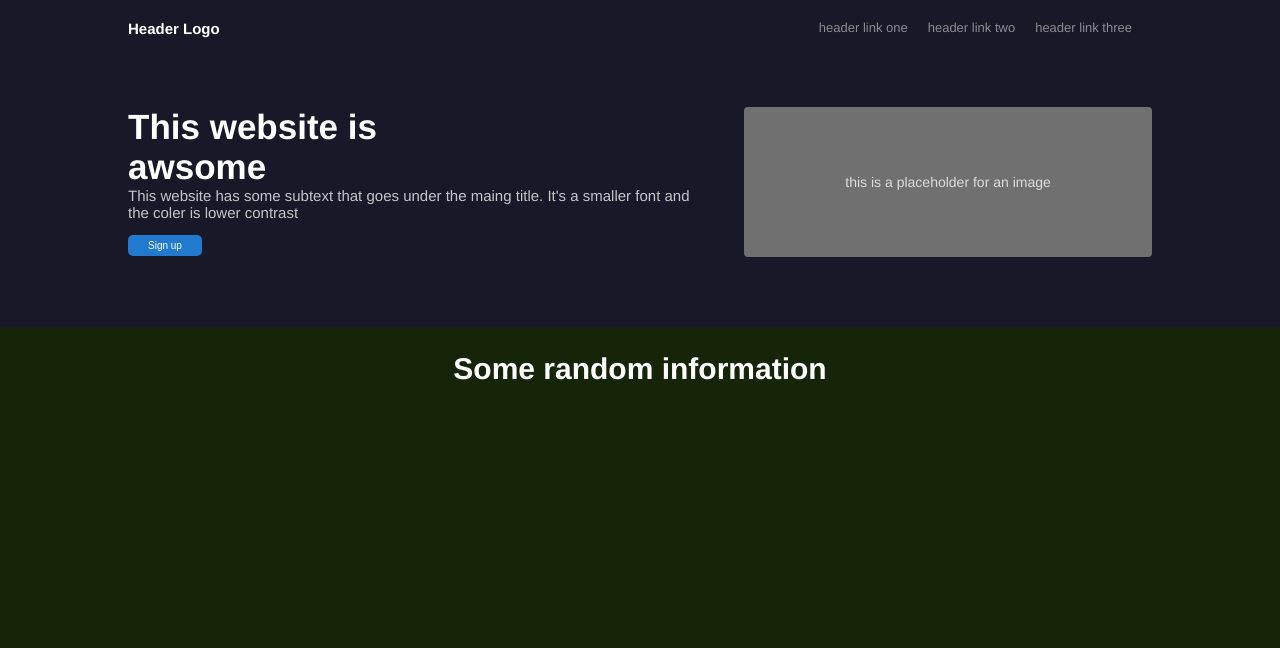
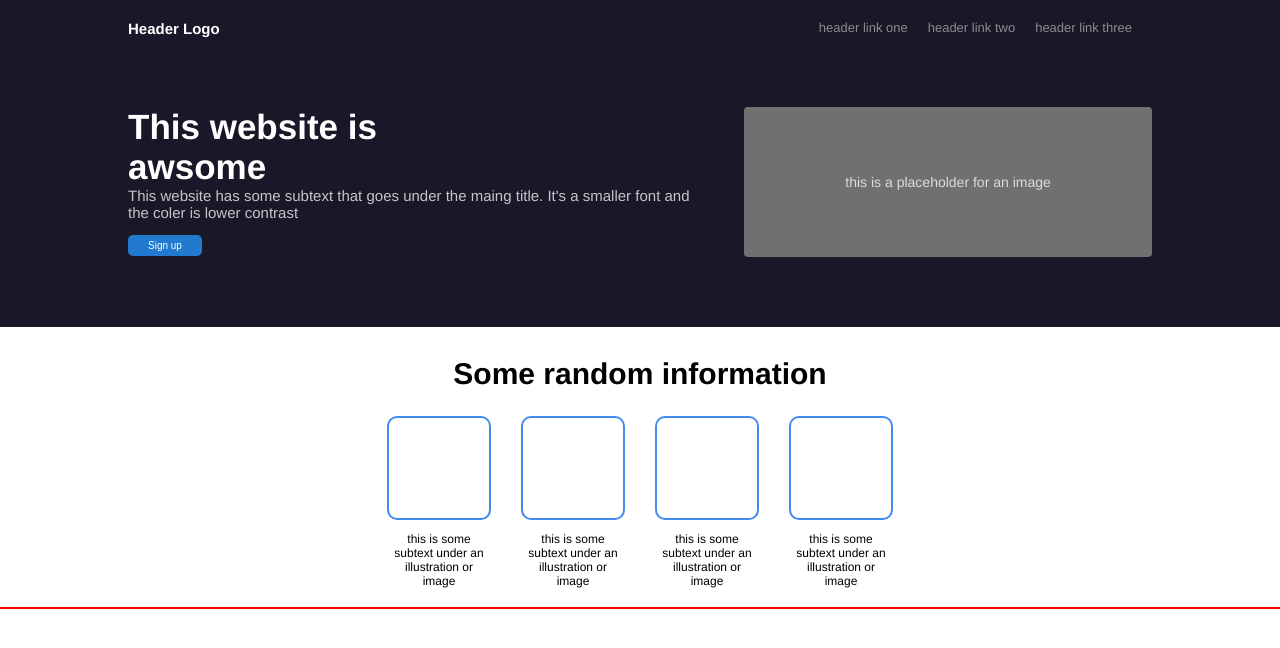
Before and after one commit to 2oothpick/odin-recipes, a plain HTML site: page landing_page/index.html in a window 1280 px wide. Drawn offline with Linux system fonts and the light colour scheme.

Commit message:
Start third section Done with the second section of the page, designing the third

```diff
--- a/landing_page/index.html
+++ b/landing_page/index.html
@@ -39,14 +39,45 @@
                 </section>
             </div>
         </header>
-        <div class=flex-container-2>
+        <section class="section-2">
             <h2>Some random information</h2>
-            <div>
+            <div class=flex-container-2>
+                <div class="square">
+                    <div>
+                    </div>
+                    <p>
+                        this is some subtext
+                        under an illustration or image
+                    </p>
+                </div>
+                <div class="square">
+                    <div>
+                    </div>
+                    <p>
+                        this is some subtext
+                        under an illustration or image
+                    </p>
+                </div>
+                <div class="square">
+                    <div>
+                    </div>
+                    <p>
+                        this is some subtext
+                        under an illustration or image
+                    </p>
+                </div>
+                <div class="square">
+                    <div>
+                    </div>
+                    <p>
+                        this is some subtext
+                        under an illustration or image
+                    </p>
+                </div>
             </div>
-            <div></div>
-            <div></div>
-            <div></div>
-        </div>
+        </section>
+
+
 
         <footer>
 
--- a/landing_page/styles/styles.css
+++ b/landing_page/styles/styles.css
@@ -1,5 +1,5 @@
 body {
-    background-color: rgb(22, 37, 8);
+    background-color: rgb(255, 255, 255);
     margin: 0px;
     padding: 0px;
     color: #ffffff;
@@ -90,8 +90,45 @@ button {
 }
 
 /* second section */
+.section-2 {
+    background-color: white;
+    border-bottom: 2px solid red;
+    margin-top: 30px;
+    height: 250px
+}
+
+.section-2 h2 {
+    margin-top: 0px;
+    text-align: center;
+    color: black;
+}
+
 .flex-container-2 {
+    color: black;
     display: flex;
     justify-content: center;
     align-items: center;
+    gap: 30px;
 }
+
+.flex-container-2 .square {
+    display: flex;
+    flex-direction: column;
+    align-items: center;
+
+
+}
+
+.flex-container-2 .square div {
+    width: 100px;
+    height: 100px;
+    border: 2px solid rgb(66, 140, 237);
+    border-radius: 10px;
+
+}
+
+.flex-container-2 .square p {
+    max-width: 100px;
+    font-size: 12px;
+    text-align: center;
+}
```
